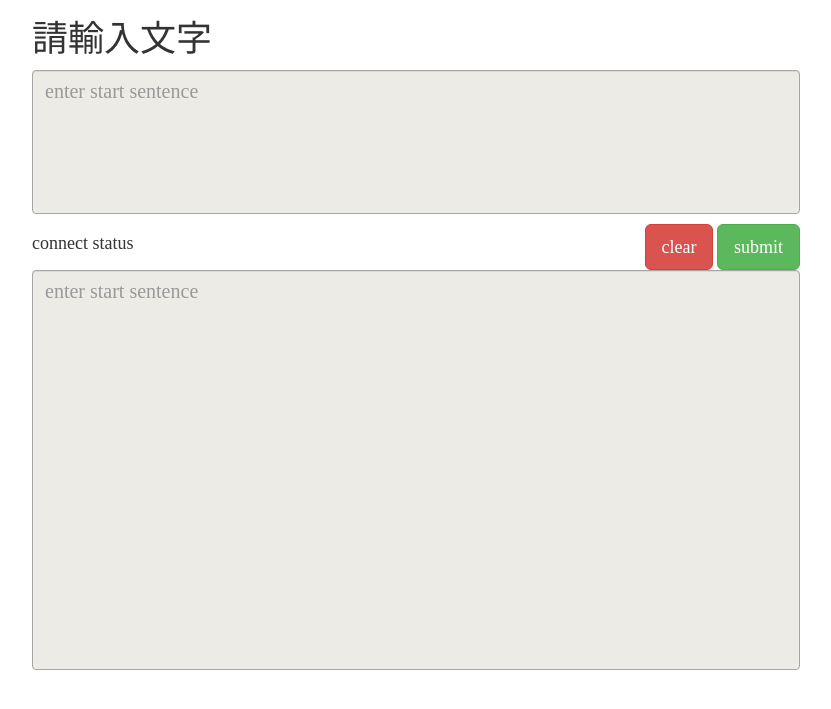
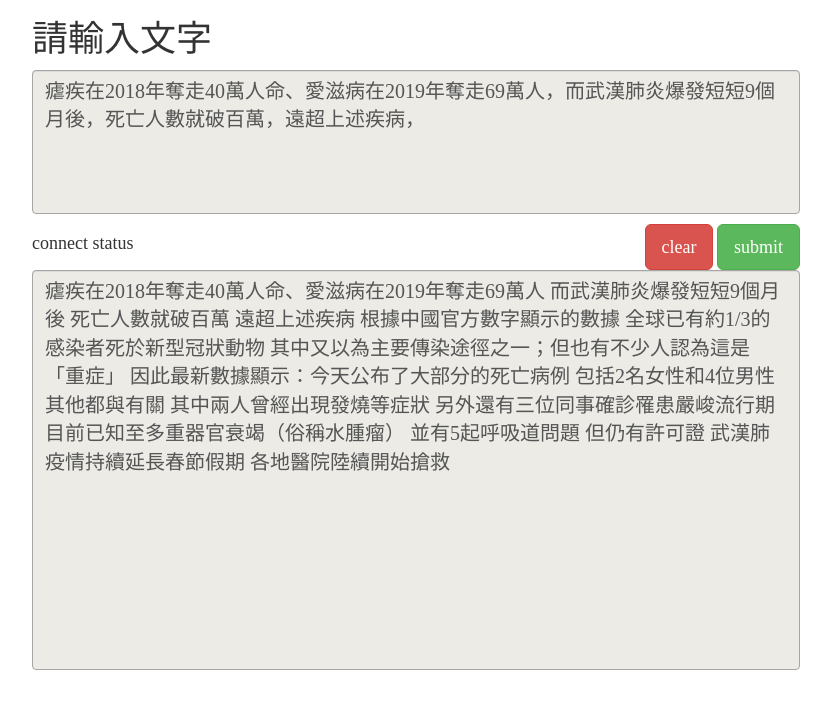
Before and after one commit to GoodWeather0322/Model_Demo, a Flask app: page /newsgen/ in a window 1280 px wide. Shown: the top 709 px of the page, without its empty margins (23-854 px from the left). Run offline with Flask 2, Linux system fonts and the light colour scheme; parts of the project's set-up code (start-up, migrations or seed data) failed here and were passed over; some libraries are stand-ins or nearby versions.

Commit message:
add sample to models

```diff
--- a/models/chinesepos/chinese_pos.py
+++ b/models/chinesepos/chinese_pos.py
@@ -31,7 +31,7 @@ def submit():
 def message_recieved(data):
     now_time = time.strftime("%Y-%m-%d %H:%M:%S", time.localtime())
     #print('*******connect establish', now_time)
-    emit('status', {'msg': 'connect establish: '+now_time})
+    emit('status', {'msg': 'connect establish: '+now_time,})
 
 @socketio.on('send_message', namespace='/pos')
 def message_recieved(data):
--- a/models/chinesepos/templates/chinesepos_index.html
+++ b/models/chinesepos/templates/chinesepos_index.html
@@ -18,6 +18,7 @@
             socket.on('status', function(data) {
                 $('#connect_status').text(data.msg);
                 //console.log("123:" + data.msg)
+
             });
             socket.on('message', function(data) {
                 var text = "";
@@ -54,7 +55,8 @@
             <h1>請輸入文字</h1>
             <p></p>
             <textarea class="form-control" style="height:60%; font-family:Microsoft JhengHei;border:1px solid #a6a6a6;
-            background-color:#e7e5dfc4;resize:none;font-size:20px" size="700" warp="hard" placeholder="enter start sentence" maxlength="700" id="submitsummary" name="submitsummary" type="text"></textarea>
+            background-color:#e7e5dfc4;resize:none;font-size:20px" size="700" warp="hard" placeholder="enter start sentence" maxlength="700" id="submitsummary" name="submitsummary" type="text">白宮發言人表示，感染冠狀病毒的美國總統川普(donald john trump )日前離開醫院後於今日首度踏進白宮橢圓辦公室(oval office )。
+            </textarea>
 
             <p></p>
             <div>
@@ -73,7 +75,7 @@
         <div style="height:10%;"></div>
         <div id="resultgen" name="resultgen" class="entities" style="height:50%;font-family:Microsoft JhengHei;border:1px solid #a6a6a6;
             background-color:#e7e5dfc4;resize:none;font-size:20px;overflow-y:scroll;" size="700" warp="hard" placeholder="enter start sentence" maxlength="700">
-
+            <mark data-entity='loc'>白宮</mark> <mark data-entity='na'>發言人</mark> <mark data-entity='ve'>表示</mark> <mark data-entity='commacategory'>，</mark> <mark data-entity='vj'>感染</mark> <mark data-entity='na'>冠狀</mark> <mark data-entity='na'>病毒</mark> <mark data-entity='de'>的</mark> <mark data-entity='loc'>美國</mark> <mark data-entity='na'>總統</mark> <mark data-entity='per'>川普</mark> <mark data-entity='parenthesiscategory'>(</mark> <mark data-entity='per'>donald john trump </mark> <mark data-entity='parenthesiscategory'>)</mark> <mark data-entity='nd'>日前</mark> <mark data-entity='vc'>離開</mark> <mark data-entity='nc'>醫院</mark> <mark data-entity='ng'>後</mark> <mark data-entity='p'>於</mark> <mark data-entity='nd'>今日</mark> <mark data-entity='d'>首度</mark> <mark data-entity='vcl'>踏進</mark> <mark data-entity='loc'>白宮</mark> <mark data-entity='na'>橢圓</mark> <mark data-entity='nc'>辦公室</mark> <mark data-entity='parenthesiscategory'>(</mark> <mark data-entity='fw'>oval office </mark> <mark data-entity='parenthesiscategory'>)</mark> <mark data-entity='periodcategory'>。</mark>
         </div>
 
 
--- a/models/newsgenerate/templates/newsgen_index.html
+++ b/models/newsgenerate/templates/newsgen_index.html
@@ -44,7 +44,8 @@
             <h1>請輸入文字</h1>
             <p></p>
             <textarea class="form-control" style="height:60%; font-family:Microsoft JhengHei;border:1px solid #a6a6a6;
-            background-color:#e7e5dfc4;resize:none;font-size:20px" size="700" warp="hard" placeholder="enter start sentence" maxlength="700" id="submitsummary" name="submitsummary" type="text"></textarea>
+            background-color:#e7e5dfc4;resize:none;font-size:20px" size="700" warp="hard" placeholder="enter start sentence" maxlength="700" id="submitsummary" name="submitsummary" type="text">瘧疾在2018年奪走40萬人命、愛滋病在2019年奪走69萬人，而武漢肺炎爆發短短9個月後，死亡人數就破百萬，遠超上述疾病，
+            </textarea>
 
             <p></p>
             <div>
@@ -61,7 +62,8 @@
             </select> -->
         </form>
         <textarea readonly="readonly" class="form-control" style="height:50%;font-family:Microsoft JhengHei;border:1px solid #a6a6a6;
-            background-color:#e7e5dfc4;resize:none;font-size:20px" size="700" warp="hard" placeholder="enter start sentence" maxlength="700" id="resultgen" name="resultgen" type="text"></textarea>
+            background-color:#e7e5dfc4;resize:none;font-size:20px" size="700" warp="hard" placeholder="enter start sentence" maxlength="700" id="resultgen" name="resultgen" type="text">瘧疾在2018年奪走40萬人命、愛滋病在2019年奪走69萬人 而武漢肺炎爆發短短9個月後 死亡人數就破百萬 遠超上述疾病 根據中國官方數字顯示的數據 全球已有約1/3的感染者死於新型冠狀動物 其中又以為主要傳染途徑之一；但也有不少人認為這是「重症」 因此最新數據顯示：今天公布了大部分的死亡病例 包括2名女性和4位男性 其他都與有關 其中兩人曾經出現發燒等症狀 另外還有三位同事確診罹患嚴峻流行期 目前已知至多重器官衰竭（俗稱水腫瘤） 並有5起呼吸道問題 但仍有許可證 武漢肺疫情持續延長春節假期 各地醫院陸續開始搶救
+        </textarea>
 
     </div>
 </div>
```
